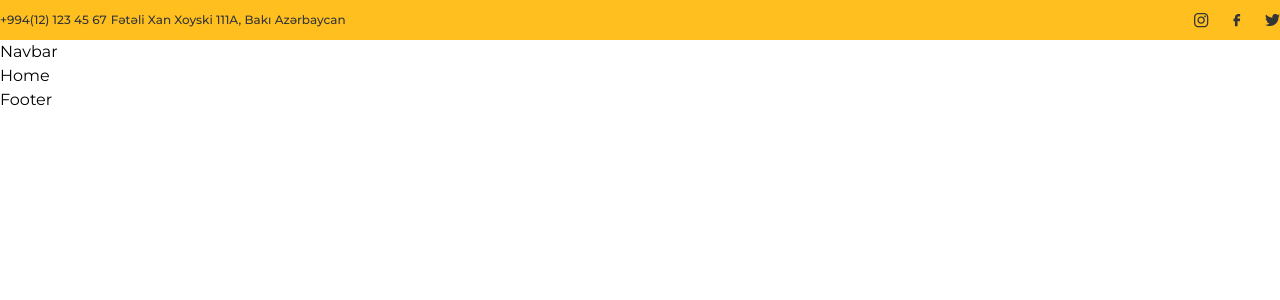
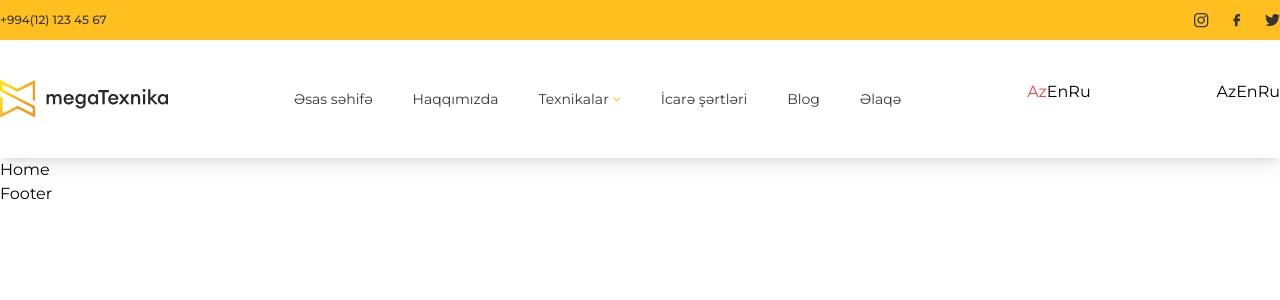
Before and after one commit to alisahibmammadov/Mega-texnika---React_Vite, a React (Vite) app: page / in a window 1280 px wide. Shown: the top 300 px of the page. Built offline with nearby package versions, Linux system fonts and the light colour scheme.

Commit message:
navbar created

```diff
--- a/src/App.jsx
+++ b/src/App.jsx
@@ -4,13 +4,15 @@ import Home from "./pages/Home";
 import Header from "./layout/Header";
 import Navbar from "./layout/Navbar";
 import Footer from "./layout/Footer";
+import { useState } from "react";
 
 function App() {
+  const [siteLang, setSiteLang] = useState("az");
   return (
-    <div >
+    <div>
       <BrowserRouter>
-        <Header />
-        <Navbar />
+        <Header lang={siteLang}/>
+        <Navbar setLang={setSiteLang} lang={siteLang} />
         <Routes>
           <Route path="/" element={<Home />} />
         </Routes>
--- /dev/null
+++ b/src/components/button/LangBtn.jsx
@@ -0,0 +1,9 @@
+function LangBtn({ langs }) {
+  return (
+    <button onClick={() => console.log(langs.langType)}>
+      {langs.langName}
+    </button>
+  );
+}
+
+export default LangBtn;
--- /dev/null
+++ b/src/data/az/linkData.js
@@ -0,0 +1,22 @@
+const linkData = [
+  { name: "Əsas səhifə", link: "/" },
+  { name: "Haqqımızda", link: "about" },
+  {
+    name: "Texnikalar",
+    link: "techniques",
+    subCategories: [
+      { name: "Avtokranlar", link: "autoCranes" },
+      { name: "Traktorlar", link: "tractors" },
+      { name: "Qaldırıcı səbətlər", link: "liftingBaskets" },
+      { name: "Forkliftlər", link: "forklifts" },
+      { name: "Katok", link: "katok" },
+      { name: "Shacman", link: "shacman" },
+      { name: "Bobcat", link: "bobcat" },
+      { name: "Pompa", link: "pump" },
+    ],
+  },
+  { name: "İcarə şərtləri", link: "termsLease" },
+  { name: "Blog", link: "blog" },
+  { name: "Əlaqə", link: "contact" },
+];
+export default linkData;
--- /dev/null
+++ b/src/data/en/linkData.js
@@ -0,0 +1,22 @@
+const linkData = [
+    { name: "Home", link: "/" },
+    { name: "About", link: "about" },
+    {
+      name: "Techniques",
+      link: "techniques",
+      subCategories: [
+        { name: "Auto Cranes", link: "autoCranes" },
+        { name: "Tractors", link: "tractors" },
+        { name: "Lifting baskets", link: "liftingBaskets" },
+        { name: "Forklifts", link: "forklifts" },
+        { name: "Katok", link: "katok" },
+        { name: "Shacman", link: "shacman" },
+        { name: "Bobcat", link: "bobcat" },
+        { name: "Pump", link: "pump" },
+      ],
+    },
+    { name: "Terms of lease", link: "termsLease" },
+    { name: "Blog", link: "blog" },
+    { name: "Contact", link: "contact" },
+  ];
+  export default linkData;
--- /dev/null
+++ b/src/data/ru/linkData.js
@@ -0,0 +1,22 @@
+const linkData = [
+  { name: "Главная страница", link: "/" },
+  { name: "О нас", link: "about" },
+  {
+    name: "Техника",
+    link: "techniques",
+    subCategories: [
+      { name: "Автокраны", link: "autoCranes" },
+      { name: "Тракторы", link: "tractors" },
+      { name: "Подъемные корзины", link: "liftingBaskets" },
+      { name: "Вилочные погрузчики", link: "forklifts" },
+      { name: "Каток", link: "katok" },
+      { name: "Шахман", link: "shacman" },
+      { name: "Бобкэт", link: "bobcat" },
+      { name: "Насос", link: "pump" },
+    ],
+  },
+  { name: "Условия аренды", link: "termsLease" },
+  { name: "Блог", link: "blog" },
+  { name: "Контакт", link: "contact" },
+];
+export default linkData;
--- a/src/layout/Header.jsx
+++ b/src/layout/Header.jsx
@@ -2,7 +2,7 @@ import Instagram from "../assets/icons/instagram.svg";
 import Facebook from "../assets/icons/facebook.svg";
 import Twitter from "../assets/icons/twitter.svg";
 
-function Header() {
+function Header({ siteLang }) {
   return (
     <main className="bg-customColor">
       <header className="container flex justify-between mx-auto py-3 px-5 sm:px-0">
@@ -10,9 +10,19 @@ function Header() {
           <span className="text-textColor font-medium text-[10px] sm:text-xs not-italic">
             +994(12) 123 45 67
           </span>
-          <span className="text-textColor font-medium text-[10px] sm:text-xs not-italic ">
-            Fətəli Xan Xoyski 111A, Bakı Azərbaycan
-          </span>
+          {siteLang === "az" ? (
+            <span className="text-textColor font-medium text-[10px] sm:text-xs not-italic ">
+              Fətəli Xan Xoyski 111A, Bakı Azərbaycan
+            </span>
+          ) : siteLang === "en" ? (
+            <span className="text-textColor font-medium text-[10px] sm:text-xs not-italic ">
+              Fatali Khan Khoyski 111A, Baku Azerbaijan
+            </span>
+          ) : siteLang === "ru" ? (
+            <span className="text-textColor font-medium text-[10px] sm:text-xs not-italic ">
+              Фатали Хана Хойского 111А, Баку Азербайджан
+            </span>
+          ) : null}
         </nav>
 
         <nav className="flex items-center gap-4 sm:gap-6">
--- a/src/layout/Navbar.jsx
+++ b/src/layout/Navbar.jsx
@@ -1,8 +1,167 @@
+import { Link } from "react-router-dom";
+import WebLogo from "../assets/images/WebLogo/logo.svg";
+import Down from "../assets/icons/arrows/down.svg";
+import { useState } from "react";
+import linkDataAz from "../data/az/linkData.js";
+import linkDataEn from "../data/en/linkData.js";
+import linkDataRu from "../data/ru/linkData.js";
+import LangBtn from "../components/button/langBtn";
 
-function Navbar() {
+const langs = [
+  { langName: "Az", langType: "az" },
+  { langName: "En", langType: "en" },
+  { langName: "Ru", langType: "ru" },
+];
+
+function Navbar({ lang, setLang }) {
+  const [modal, setModal] = useState(false);
+  const [btn, setBtn] = useState("1");
+  const handleClick = () => {
+    setModal(!modal);
+  };
   return (
-    <div>Navbar</div>
-  )
+    <main className="shadow-lg shadow-[#9f9f9f40]">
+      <nav className="container mx-auto flex justify-between py-10">
+        <Link to="/">
+          <img src={WebLogo} alt="Mega texnika" />
+        </Link>
+
+        {lang === "az" ? (
+          <nav className="flex gap-10 items-center">
+            {linkDataAz.map((item, index) => (
+              <Link
+                to={item.link}
+                onClick={item.name === "Texnikalar" ? handleClick : null}
+                className={
+                  item.name === "Texnikalar"
+                    ? "relative  flex items-center gap-1 text-textColor text-sm not-italic font-normal leading-normal hover:text-textHover "
+                    : "text-textColor text-sm not-italic font-normal leading-normal hover:text-textHover"
+                }
+                key={index}
+              >
+                {item.name}{" "}
+                {item.name === "Texnikalar" ? (
+                  <img src={Down} alt="Down" />
+                ) : null}{" "}
+                {item.name === "Texnikalar" && item.subCategories && modal ? (
+                  <nav className="flex flex-col gap-2 absolute top-10 left-0 bg-red-500 w-36">
+                    {item.subCategories.map((item, index) => (
+                      <Link
+                        to={item.link}
+                        className="text-textColor text-sm not-italic font-normal leading-normal hover:font-medium hover:text-textHover"
+                        key={index}
+                      >
+                        {item.name}
+                      </Link>
+                    ))}
+                  </nav>
+                ) : null}
+              </Link>
+            ))}
+          </nav>
+        ) : null}
+
+        {lang === "en" ? (
+          <nav className="flex gap-10 items-center">
+            {linkDataEn.map((item, index) => (
+              <Link
+                to={item.link}
+                onClick={item.name === "Techniques" ? handleClick : null}
+                className={
+                  item.name === "Techniques"
+                    ? "relative  flex items-center gap-1 text-textColor text-sm not-italic font-normal leading-normal hover:text-textHover "
+                    : "text-textColor text-sm not-italic font-normal leading-normal hover:text-textHover"
+                }
+                key={index}
+              >
+                {item.name}{" "}
+                {item.name === "Techniques" ? (
+                  <img src={Down} alt="Down" />
+                ) : null}{" "}
+                {item.name === "Techniques" && item.subCategories && modal ? (
+                  <nav className="flex flex-col gap-2 absolute top-10 left-0 bg-red-500 w-36">
+                    {item.subCategories.map((item, index) => (
+                      <Link
+                        to={item.link}
+                        className="text-textColor text-sm not-italic font-normal leading-normal hover:font-medium hover:text-textHover"
+                        key={index}
+                      >
+                        {item.name}
+                      </Link>
+                    ))}
+                  </nav>
+                ) : null}
+              </Link>
+            ))}
+          </nav>
+        ) : null}
+        {lang === "ru" ? (
+          <nav className="flex gap-10 items-center">
+            {linkDataRu.map((item, index) => (
+              <Link
+                to={item.link}
+                onClick={item.name === "Техника" ? handleClick : null}
+                className={
+                  item.name === "Техника"
+                    ? "relative  flex items-center gap-1 text-textColor text-sm not-italic font-normal leading-normal hover:text-textHover "
+                    : "text-textColor text-sm not-italic font-normal leading-normal hover:text-textHover"
+                }
+                key={index}
+              >
+                {item.name}{" "}
+                {item.name === "Техника" ? <img src={Down} alt="Down" /> : null}{" "}
+                {item.name === "Техника" && item.subCategories && modal ? (
+                  <nav className="flex flex-col gap-2 absolute top-10 left-0 bg-red-500 w-36">
+                    {item.subCategories.map((item, index) => (
+                      <Link
+                        to={item.link}
+                        className="text-textColor text-sm not-italic font-normal leading-normal hover:font-medium hover:text-textHover"
+                        key={index}
+                      >
+                        {item.name}
+                      </Link>
+                    ))}
+                  </nav>
+                ) : null}
+              </Link>
+            ))}
+          </nav>
+        ) : null}
+
+        <nav>
+          <button
+            className={btn === "1" ? "text-red-500" : null}
+            onClick={() => {
+              setLang("az"), setBtn("1");
+            }}
+          >
+            Az
+          </button>
+          <button
+            className={btn === "2" ? "text-red-500" : null}
+            onClick={() => {
+              setLang("en"), setBtn("2");
+            }}
+          >
+            En
+          </button>
+          <button
+            className={btn === "3" ? "text-red-500" : null}
+            onClick={() => {
+              setLang("ru"), setBtn("3");
+            }}
+          >
+            Ru
+          </button>
+        </nav>
+        <nav>
+          {langs.map((langs, index) => (
+            <LangBtn key={index} langs={langs} />
+          ))}
+        </nav>
+      </nav>
+    </main>
+  );
 }
 
-export default Navbar
+export default Navbar;
--- a/tailwind.config.js
+++ b/tailwind.config.js
@@ -1,11 +1,13 @@
 /** @type {import('tailwindcss').Config} */
 export default {
+  darkMode:"class",
   content: ["./index.html", "./src/**/*.{js,ts,jsx,tsx}"],
   theme: {
     extend: {
       colors: {
         customColor: "#FFC01F",
         textColor:"#353535",
+        textHover:"#000",
       },
     },
   },
```
Also changed, not shown: src/assets/icons/arrows/down.svg (added), src/assets/images/WebLogo/logo.svg (added).
